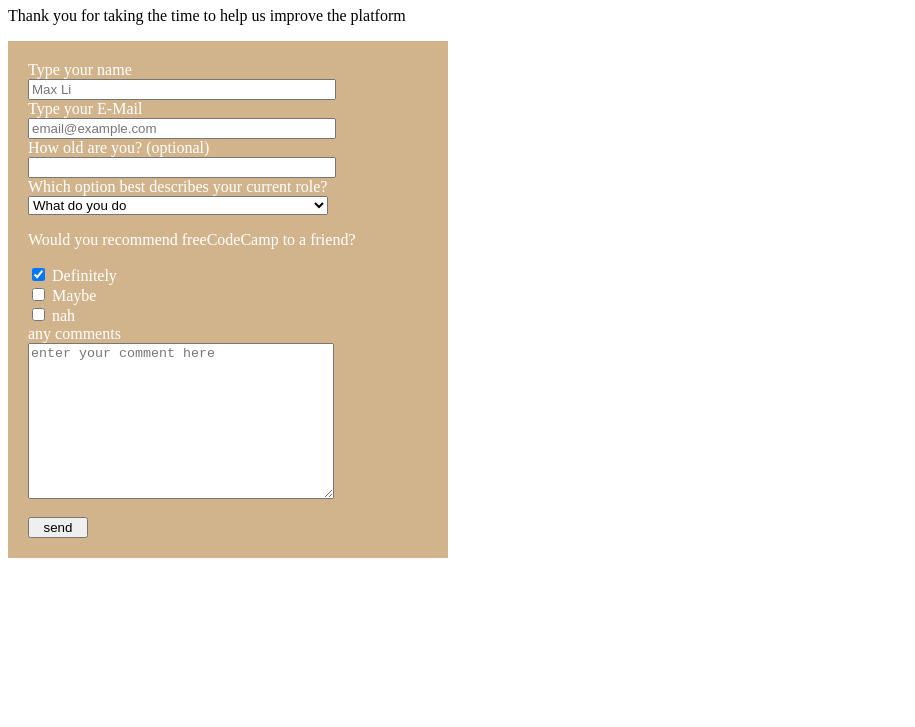
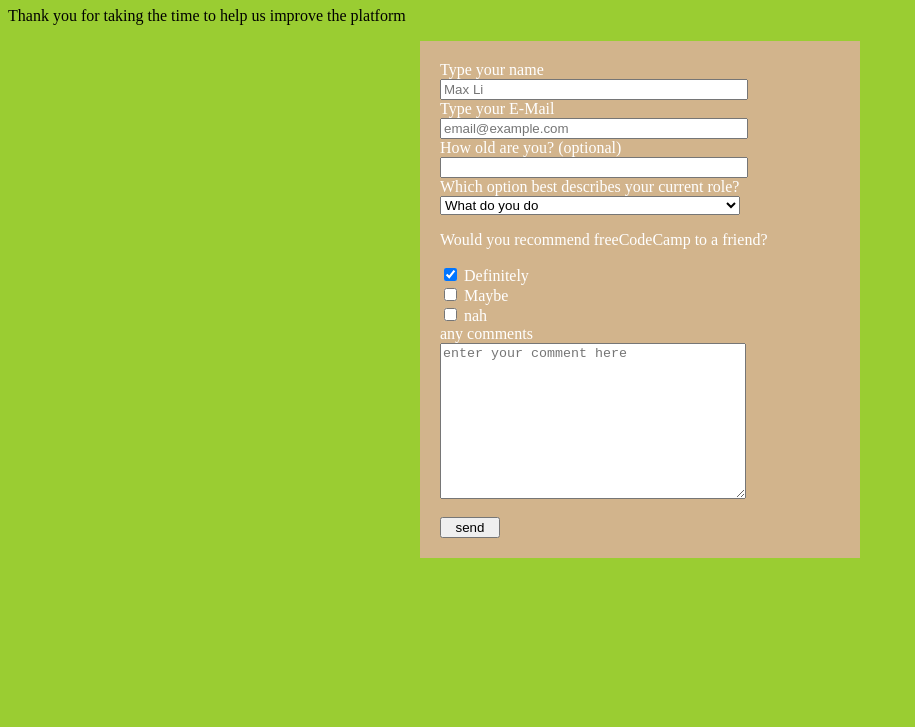
Before and after one commit to iezzughayyar/iezzughayyar.github.io, a plain HTML site: page survey.html in a window 1280 px wide. Shown: the part 73-800 px from the top of the page, without its empty margins (0-915 px from the left). Drawn offline with Linux system fonts and the light colour scheme.

Commit message:
Update survey.html

```diff
--- a/survey.html
+++ b/survey.html
@@ -5,6 +5,9 @@
     <meta name="viewport" content="width=device-width, initial-scale=1.0">
     <title>Survey Form</title>
     <style>
+        body{
+            background-color:yellowgreen;
+        }
         #survey-form{
             display: flex;
             flex-direction: column;
@@ -12,6 +15,8 @@
             background-color:tan;
             color: white;
             padding: 20px;
+            margin: 0 auto;
+            overflow: scroll;
 
         }
         .formie{
```
